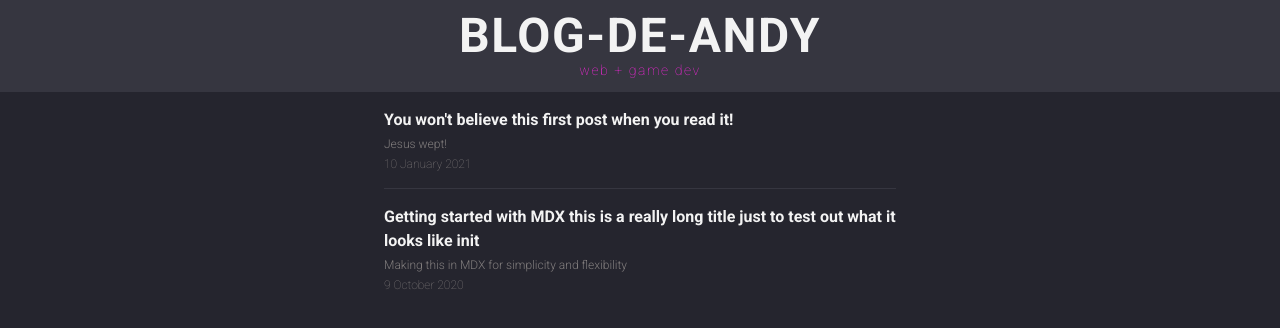
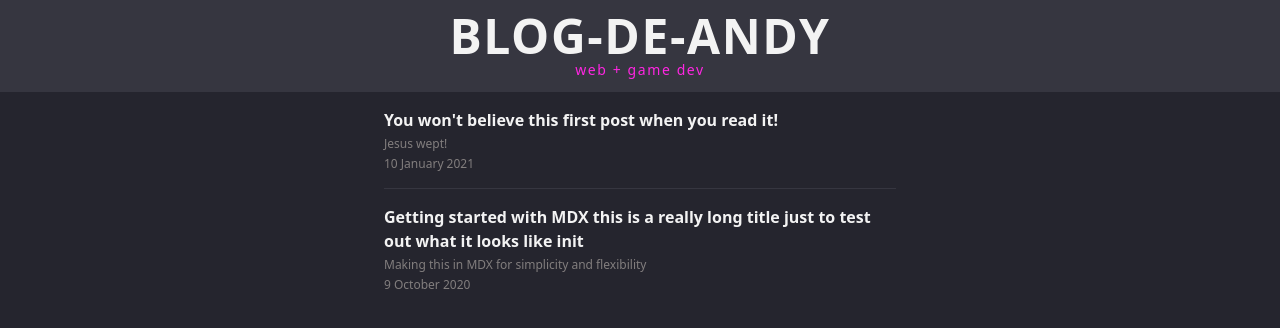
Before and after one commit to andypandy47/blog-de-andy, a Next.js app: page / in a window 1280 px wide. Shown: the top 328 px of the page. Built offline with nearby package versions, Linux system fonts and the light colour scheme.

Commit message:
Add self hosted variable font, remove google font

```diff
--- a/components/Meta.tsx
+++ b/components/Meta.tsx
@@ -11,8 +11,6 @@ const Meta: React.FC<HeadProps> = ({ title, description }) => {
       <title>{title}</title>
       <meta name="viewport" content="initial-scale=1.0, width=device-width" key="title" />
       <meta name="description" content={description ?? "needs description"} />
-      <link rel="preconnect" href="https://fonts.gstatic.com" />
-      <link href="https://fonts.googleapis.com/css2?family=Roboto:wght@100;300;400;500;700&display=swap" rel="stylesheet" />
     </Head>
   );
 };
--- a/styles/globals.scss
+++ b/styles/globals.scss
@@ -3,11 +3,18 @@
 @tailwind components;
 @tailwind utilities;
 
+@font-face {
+	font-family: "Roboto Flex", sans-serif;
+	src: url("./fonts/RobotoFlex[slnt\,wdth\,wght\,opsz].ttf") format("woff2 supports variations"),
+       url("./fonts/RobotoFlex[slnt\,wdth\,wght\,opsz].ttf") format("woff2-variations");
+	font-weight: 100 1000;
+	font-stretch: 25% 151%;
+}
+
 html,
 body {
   padding: 0;
   margin: 0;
-  font-family: 'Roboto', sans-serif;
 
   height: 100%;
   width: 100%;
@@ -21,7 +28,7 @@ body {
 }
 
 .title-font {
-  font-family: 'Mitr', sans-serif;
+  font-family: "Mitr", sans-serif;
 }
 
 a {
```
Also changed, not shown: styles/fonts/RobotoFlex[slnt,wdth,wght,opsz].ttf (added).
